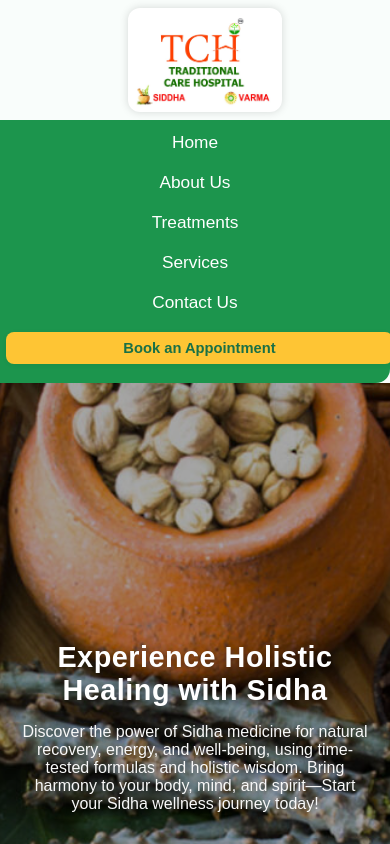
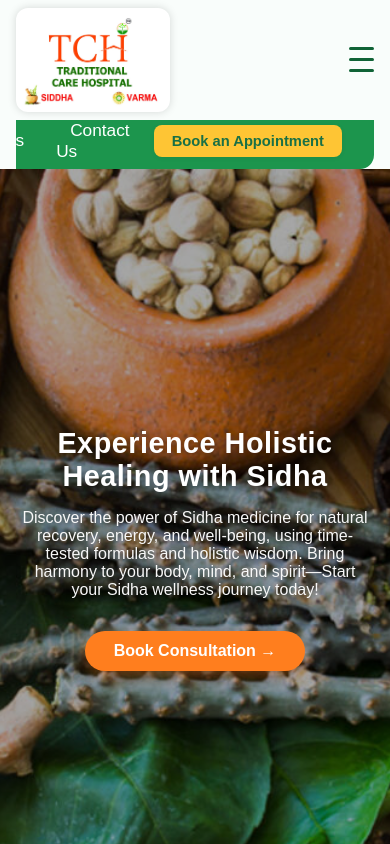
Before and after one commit to Barkavirajesh/traditional-care-hospital-chennai, a React (Create React App) app: page / in a window 390 px wide. Shown: the top 844 px of the page. Built offline with nearby package versions, Linux system fonts and the light colour scheme.

Commit message:
Implement mobile menu toggle in Navbar
Added mobile menu functionality to Navbar component.

```diff
--- a/src/components/Navbar.js
+++ b/src/components/Navbar.js
@@ -1,4 +1,4 @@
-import React from "react";
+import React, { useState } from "react";
 import { Link } from "react-router-dom";
 
 const navStyle = {
@@ -10,6 +10,8 @@ const navStyle = {
 };
 
 export default function Navbar() {
+  const [isMobileMenuOpen, setIsMobileMenuOpen] = useState(false);
+
   return (
     <>
       <nav
@@ -19,23 +21,14 @@ export default function Navbar() {
           minHeight: 80,
           boxShadow: "0 2px 16px #c5ecd6",
           background: "transparent",
-          padding: 0,
-          position: "relative"
+          padding: "0 16px",
+          position: "relative",
+          flexWrap: "wrap"
         }}
       >
         {/* LOGO */}
-        <div
-          style={{
-            display: "flex",
-            alignItems: "center",
-            justifyContent: "flex-start",
-            zIndex: 2
-          }}
-        >
-          <Link
-            to="/"
-            style={{ display: "flex", alignItems: "center", textDecoration: "none" }}
-          >
+        <div style={{ display: "flex", alignItems: "center", zIndex: 2 }}>
+          <Link to="/" style={{ display: "flex", alignItems: "center", textDecoration: "none" }}>
             <img
               src="/tch-image.jpg"
               alt="Traditional Care Hospital Logo"
@@ -47,36 +40,54 @@ export default function Navbar() {
                 objectFit: "contain",
                 boxShadow: "0 0 8px rgba(0,0,0,0.15)",
                 padding: "2px",
-                margin: "8px 8px 8px 28px"
+                margin: "8px 8px 8px 0"
               }}
             />
           </Link>
         </div>
 
+        {/* HAMBURGER ICON */}
+        <div
+          className="hamburger"
+          onClick={() => setIsMobileMenuOpen(!isMobileMenuOpen)}
+          style={{
+            display: "none",
+            flexDirection: "column",
+            cursor: "pointer",
+            marginLeft: "auto",
+            zIndex: 3
+          }}
+        >
+          <span style={{ height: 3, width: 25, background: "#106336", margin: "4px 0", borderRadius: 2 }} />
+          <span style={{ height: 3, width: 25, background: "#106336", margin: "4px 0", borderRadius: 2 }} />
+          <span style={{ height: 3, width: 25, background: "#106336", margin: "4px 0", borderRadius: 2 }} />
+        </div>
+
         {/* NAV LINKS */}
         <div
           style={{
-            display: "flex",
+            display: isMobileMenuOpen ? "flex" : "flex",
+            flexDirection: isMobileMenuOpen ? "column" : "row",
             alignItems: "center",
             background: "#1c954d",
-            minHeight: 80,
-            padding: "0",
             borderRadius: "0 0 14px 0",
-            width: "100%",
-            flex: 1,
-            justifyContent: "flex-end"
+            width: isMobileMenuOpen ? "100%" : "auto",
+            justifyContent: isMobileMenuOpen ? "center" : "flex-end",
+            transition: "max-height 0.3s ease",
+            overflow: "hidden"
           }}
         >
           <ul
             style={{
               listStyle: "none",
               display: "flex",
+              flexDirection: isMobileMenuOpen ? "column" : "row",
               alignItems: "center",
               gap: 18,
               margin: 0,
-              padding: "0 32px 0 0",
-              justifyContent: "flex-end",
-              flex: 1
+              padding: isMobileMenuOpen ? "12px 0" : "0 32px 0 0",
+              justifyContent: isMobileMenuOpen ? "center" : "flex-end",
+              width: "100%"
             }}
           >
             <li><Link to="/" style={navStyle}>Home</Link></li>
@@ -94,8 +105,12 @@ export default function Navbar() {
                   padding: "8px 18px",
                   borderRadius: 8,
                   fontWeight: 700,
-                  marginLeft: 6,
-                  textDecoration: "none"
+                  marginLeft: isMobileMenuOpen ? 0 : 6,
+                  textDecoration: "none",
+                  width: isMobileMenuOpen ? "90%" : "auto",
+                  display: isMobileMenuOpen ? "block" : "inline-block",
+                  textAlign: "center",
+                  marginTop: isMobileMenuOpen ? 8 : 0
                 }}
               >
                 Book an Appointment
@@ -109,32 +124,8 @@ export default function Navbar() {
       <style>
         {`
         @media (max-width: 768px) {
-          nav {
-            flex-direction: column !important;
-            min-height: auto !important;
-          }
-
-          nav > div:nth-child(2) {
-            width: 100% !important;
-            justify-content: center !important;
-          }
-
-          nav ul {
-            flex-direction: column !important;
-            width: 100% !important;
-            padding: 12px 0 !important;
-            gap: 12px !important;
-            justify-content: center !important;
-          }
-
-          nav ul li {
-            width: 100%;
-            text-align: center;
-          }
-
-          .cta-btn {
-            width: 90% !important;
-            display: inline-block;
+          .hamburger {
+            display: flex !important;
           }
         }
       `}
```
